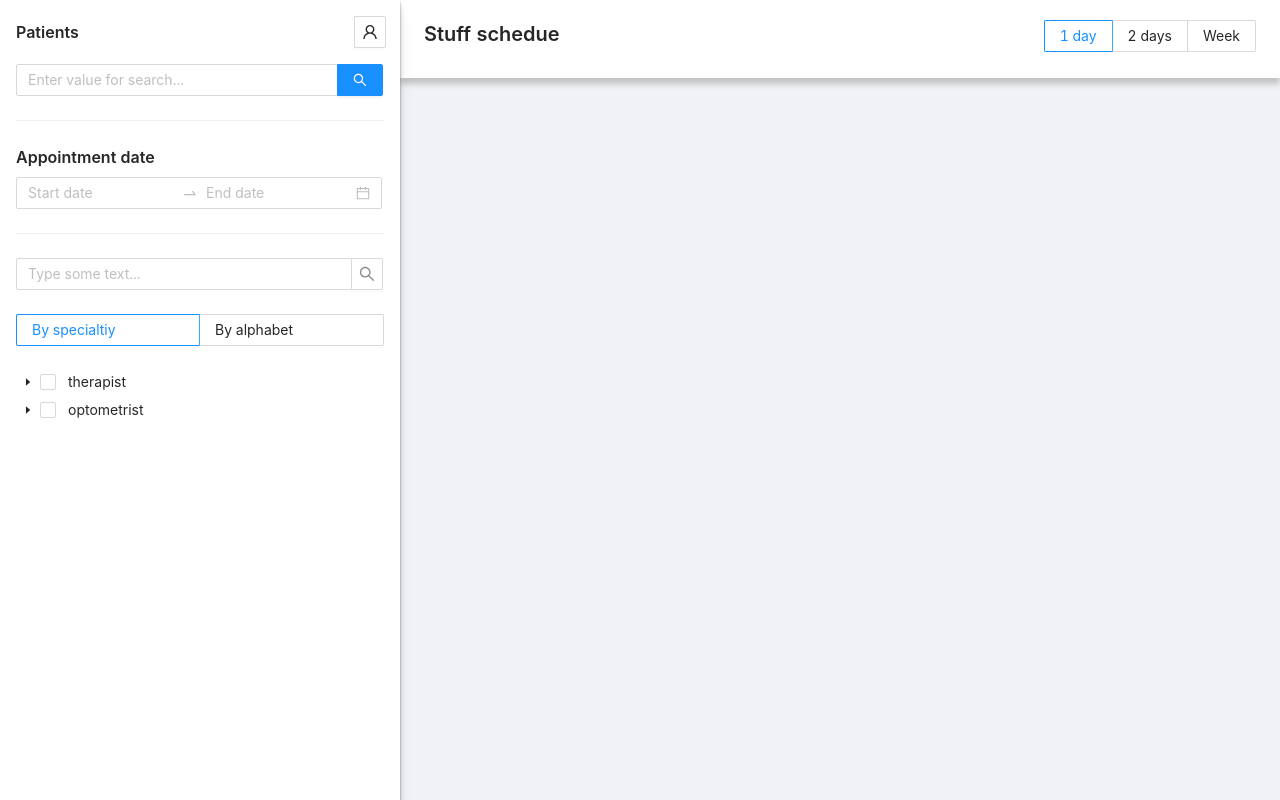
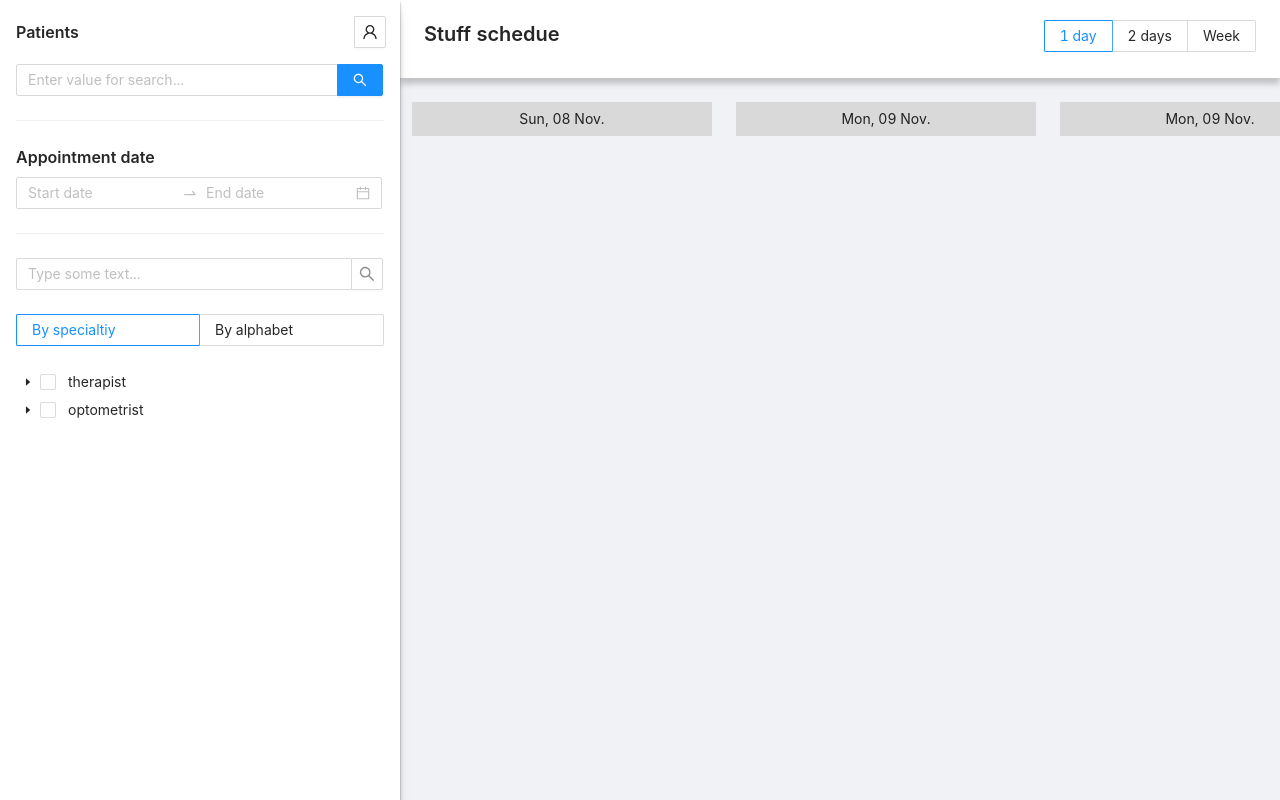
Before and after one commit to pwrmind/schedule-app, a React (Create React App) app: page / in a window 1280 px wide. Built offline with nearby package versions, Linux system fonts and the light colour scheme.

Commit message:
(feature): Add column header

```diff
--- a/src/components/Schedule/Schedule.module.ts
+++ b/src/components/Schedule/Schedule.module.ts
@@ -3,14 +3,14 @@ import { ScheduleItem, ScheduleItemDto, TimeIntervalType, ScheduleColumn } from
 import moment from 'moment'
 import ScheduleData from '../../mocks/schedule.json';
 
-export function getDayTimeIntervals(interValsInHour: number, fromHour = 0, tillHourd = 24) {
+export function getDayTimeIntervals(interValsInHour: number, fromHour = 0, tillHour = 24): string[] {
     if (60%interValsInHour > 0 ) {
         throw new Error(`No valid time interval for hour`);
     }
     const intervalsCount = Math.round(24*(60/interValsInHour));
     return Array(intervalsCount).fill('')
         .map((value, index) => `${Math.floor(index * 0.5)}:${(index % 2 > 0) || (index === 1) ? '30' : '00' }`)
-        .filter((value, index) => Math.floor(index * 0.5) >= fromHour && Math.floor(index * 0.5 + 0.5) <= tillHourd);
+        .filter((value, index) => Math.floor(index * 0.5) >= fromHour && Math.floor(index * 0.5 + 0.5) <= tillHour);
 }
 
 export function mapScheduleItemToDomain(dto: ScheduleItemDto): ScheduleItem {
@@ -44,7 +44,7 @@ export function mapScheduleItemsToColumn(list: ScheduleItem[]): ScheduleColumn[]
     return [...hashMap.keys()].map((key) => ({
         building: hashMap.get(key)?.[0]?.building as string,
         employee: hashMap.get(key)?.[0]?.employee as string,
-        date: moment(hashMap.get(key)?.[0]?.startDate as Date).toDate() as Date,
+        date: moment(hashMap.get(key)?.[0]?.startDate as Date).startOf('day').toDate() as Date,
         items: hashMap.get(key) || [],
         office: hashMap.get(key)?.[0]?.office as string,
         specialty: hashMap.get(key)?.[0]?.specialty as string,
--- a/src/components/Schedule/Schedule.scss
+++ b/src/components/Schedule/Schedule.scss
@@ -1,5 +1,12 @@
 .schedule {
-    width: 100%;
-    height: 100%;
+    min-width: 100%;
+    overflow: scroll;
+    height: calc(100% - 12px);
     margin-top: 12px;
+    display: flex;
+    flex-flow: row;
+    align-items: center;
+    justify-content: flex-start;
+    flex-wrap: nowrap;
+    flex-direction: initial !important;
 }
--- a/src/components/Schedule/Schedule.tsx
+++ b/src/components/Schedule/Schedule.tsx
@@ -2,27 +2,28 @@ import React, { useEffect, useMemo, useState } from 'react';
 import { Layout } from 'antd';
 import { getDayTimeIntervals, fetchScheduleData, mapListScheduleItemToDomainList,
     mapScheduleItemsToColumn, sortScheduleItemsByDate } from './Schedule.module';
-import { ScheduleItem, ScheduleColumn } from './Schedule.models';
+import { ScheduleItem, ScheduleColumn as ScheduleColumnInterface } from './Schedule.models';
+import ScheduleColumn from './ScheduleColumn';
 import './Schedule.scss';
 
 export default function Schedule() {
-    const [timeIntervals] = useMemo(() => getDayTimeIntervals(30, 7, 20), []);
+    const timeIntervals = useMemo<string[]>(() => getDayTimeIntervals(30, 7, 20) as string[], []);
     const [scheduleData, setScheduleData] = useState<ScheduleItem[]>([]);
-    const [columns, setColumns] = useState<ScheduleColumn[]>([]);
-
+    const [columns, setColumns] = useState<ScheduleColumnInterface[]>([]);
+    const columnsPipe = (data: ScheduleItem[]): ScheduleColumnInterface[]  => {
+        return [mapScheduleItemsToColumn, sortScheduleItemsByDate].reduce((acc, func) => func(acc), data as any[]);
+    }
     useEffect(() => {
         fetchScheduleData()
             .then((data) => mapListScheduleItemToDomainList(data))
             .then((data) => setScheduleData(data));
     }, []);
 
-    useEffect(() => setColumns(
-        sortScheduleItemsByDate(mapScheduleItemsToColumn(scheduleData))),
-        [scheduleData]);
+    useEffect(() =>  setColumns(columnsPipe(scheduleData)), [scheduleData]);
 
     return (
         <Layout className='schedule'>
-
+            {columns.map((column) => <ScheduleColumn scheduleColumn={column} timeIntervals={timeIntervals}/>)}
         </Layout>
     );
 }
--- /dev/null
+++ b/src/components/Schedule/ScheduleColumn.scss
@@ -0,0 +1,12 @@
+.schedule-column {
+    display: block;
+    width: 300px;
+    height: calc(100% - 12px - 12px);
+    margin: 12px;
+    flex: 0 0 300px !important;
+    &__day {
+        background: #d9d9d9;
+        width: 100%;
+        padding: 6px;
+    }
+}
--- a/src/components/Schedule/ScheduleColumn.tsx
+++ b/src/components/Schedule/ScheduleColumn.tsx
@@ -1,13 +1,22 @@
-import React, { useMemo } from 'react';
-import { Layout } from 'antd';
-import { getDayTimeIntervals } from './Schedule.module';
-import './Schedule.scss';
+import React from 'react';
+import { Layout, Row, Space, Typography } from 'antd';
+import { ScheduleColumn as ScheduleColumnInterface } from './Schedule.models';
+import moment from 'moment';
+import './ScheduleColumn.scss';
 
-export default function Schedule() {
-    const [timeIntervals] = useMemo(() => getDayTimeIntervals(30, 7, 20), []);
+interface DefaultProps {
+    timeIntervals: string[];
+    scheduleColumn: ScheduleColumnInterface;
+}
+
+export default function ScheduleColumn(props: DefaultProps) {
+    const {scheduleColumn: {date, employee, building}} = props;
     return (
-        <section className='shedule-column'>
+        <Layout className='schedule-column'>
+            <Row align='middle' justify='center' className='schedule-column__day'>
+                <Typography.Text>{`${moment(date).locale('ru-RU').format('ddd')}, ${moment(date).locale('ru-RU').format('DD MMM.')}`}</Typography.Text>
+            </Row>
 
-        </section>
+        </Layout>
     );
 }
--- a/src/views/Sheduling.scss
+++ b/src/views/Sheduling.scss
@@ -1,4 +1,8 @@
 .sheduling {
     display: block;
     height: 100%;
+    overflow: hidden;
+    &__content {
+        overflow: hidden;
+    }
 }
```
